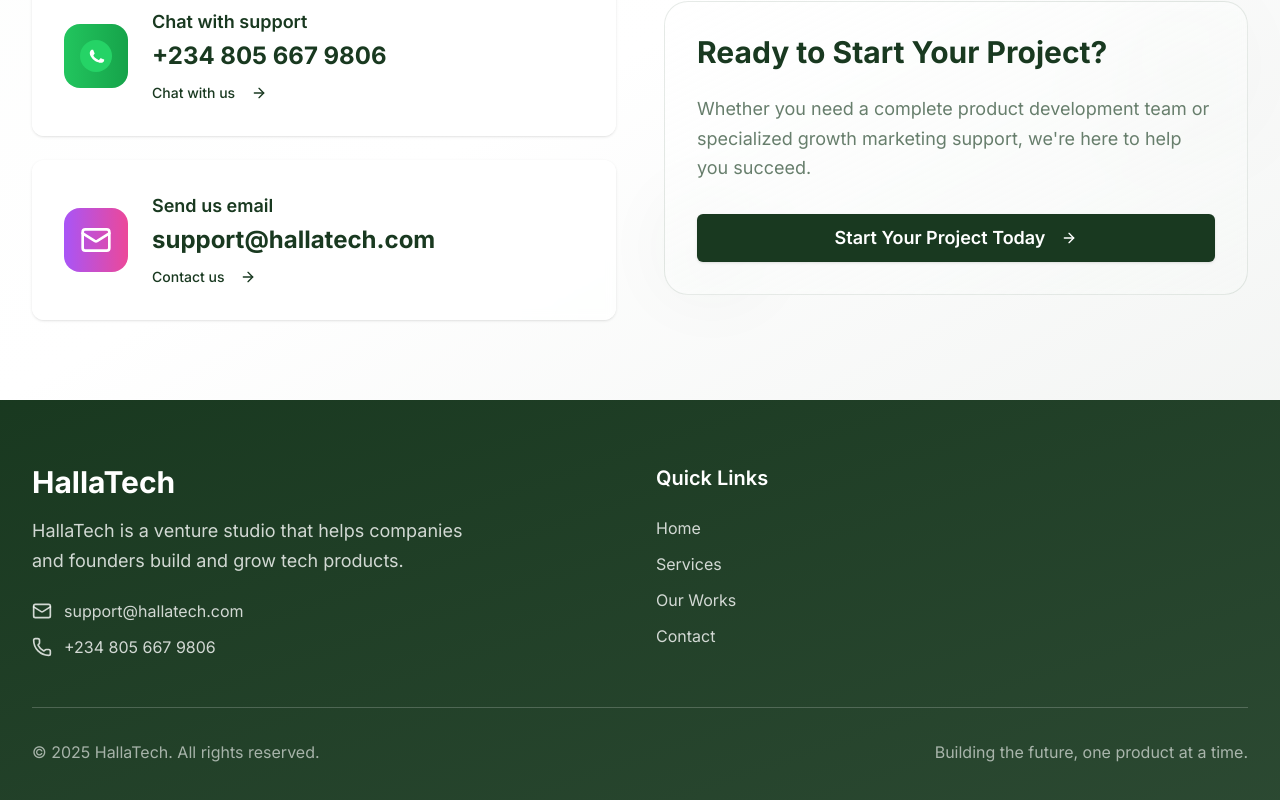
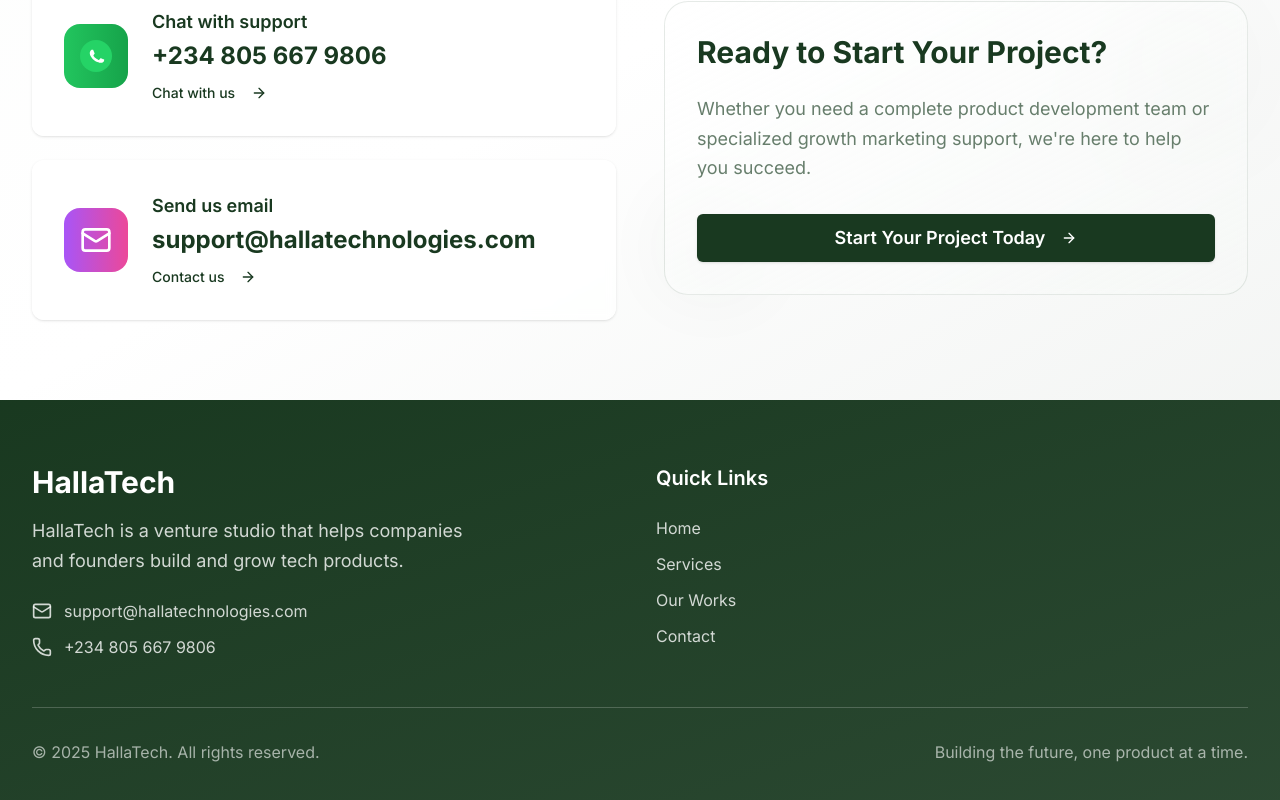
Before and after one commit to Davidigbokwe/hallaTechNew, a Next.js app: page / in a window 1280 px wide. Shown: the part 4644-5444 px from the top of the page. Built offline with nearby package versions, Linux system fonts and the light colour scheme.

Commit message:
Updated mail

```diff
--- a/src/components/Contact.tsx
+++ b/src/components/Contact.tsx
@@ -25,9 +25,9 @@
     {
       icon: Mail,
       title: 'Send us email',
-      value: 'support@hallatech.com',
+      value: 'support@hallatechnologies.com',
       action: 'Contact us',
-      href: 'mailto:support@hallatech.com',
+      href: 'mailto:support@hallatechnologies.com',
       gradient: 'from-purple-500 to-pink-500'
     }
   ]
--- a/src/components/Footer.tsx
+++ b/src/components/Footer.tsx
@@ -54,12 +54,12 @@
             {/* Contact Info */}
             <div className="space-y-3">
               <motion.a
-                href="mailto:support@hallatech.com"
+                href="mailto:support@hallatechnologies.com"
                 whileHover={{ x: 5 }}
                 className="flex items-center text-primary-foreground/80 hover:text-primary-foreground transition-colors group"
               >
                 <Mail className="h-5 w-5 mr-3 group-hover:scale-110 transition-transform" />
-                support@hallatech.com
+                support@hallatechnologies.com
               </motion.a>
 
               <motion.a
```
